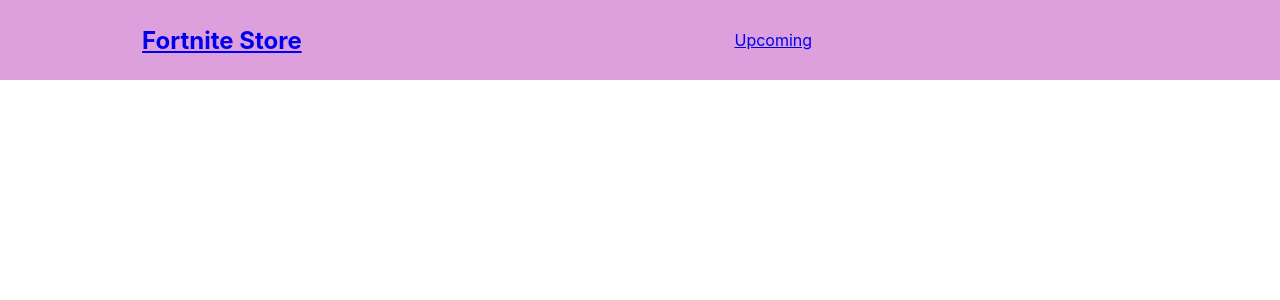
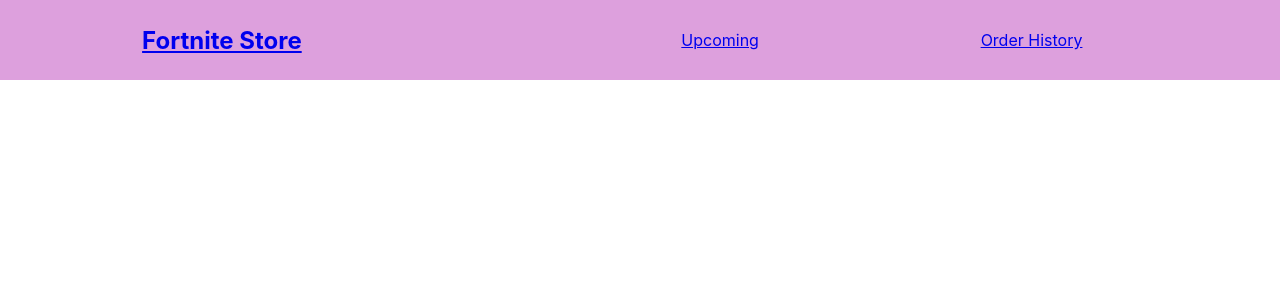
Before and after one commit to Dwaynew85/fortnite_store, a React (Create React App) app: page / in a window 1280 px wide. Shown: the top 300 px of the page. Built offline with nearby package versions, Linux system fonts and the light colour scheme.

Commit message:
Order History link added

```diff
--- a/src/sites/Nav.js
+++ b/src/sites/Nav.js
@@ -14,6 +14,9 @@
                 <Link to="/cart">
                     {cart.length === 0 ? '' : <li>Cart({cart.length})</li> }
                 </Link>
+                <Link to="/history">
+                    <li>Order History</li>
+                </Link>
             </ul>
         </nav>
     )
```
